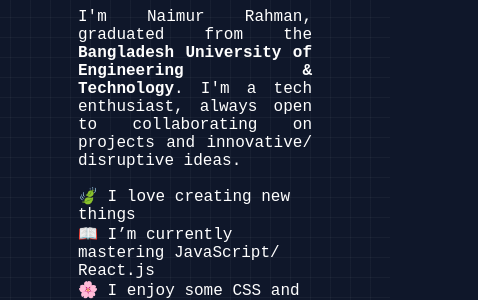
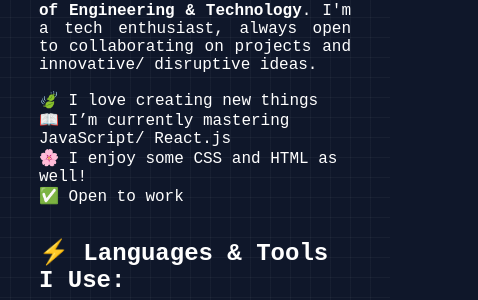
Before and after one commit to NaimurRahman3954/naimur-rahman, a plain HTML site: page index.html in a window 390 px wide. Shown: the part 132-432 px from the top of the page, 478 px wide, since content can reach past the window. Drawn offline with Linux system fonts and the light colour scheme.

Commit message:
Update style.css

```diff
--- a/style.css
+++ b/style.css
@@ -83,3 +83,15 @@ span{
 a{
    text-decoration: none;
 }
+
+
+
+/* Media Query */
+@media screen and (max-width: 800px) {
+   h3{
+      font-size: 1.5rem;
+   }
+   section{
+      width: 80vw;
+   }
+}
```
